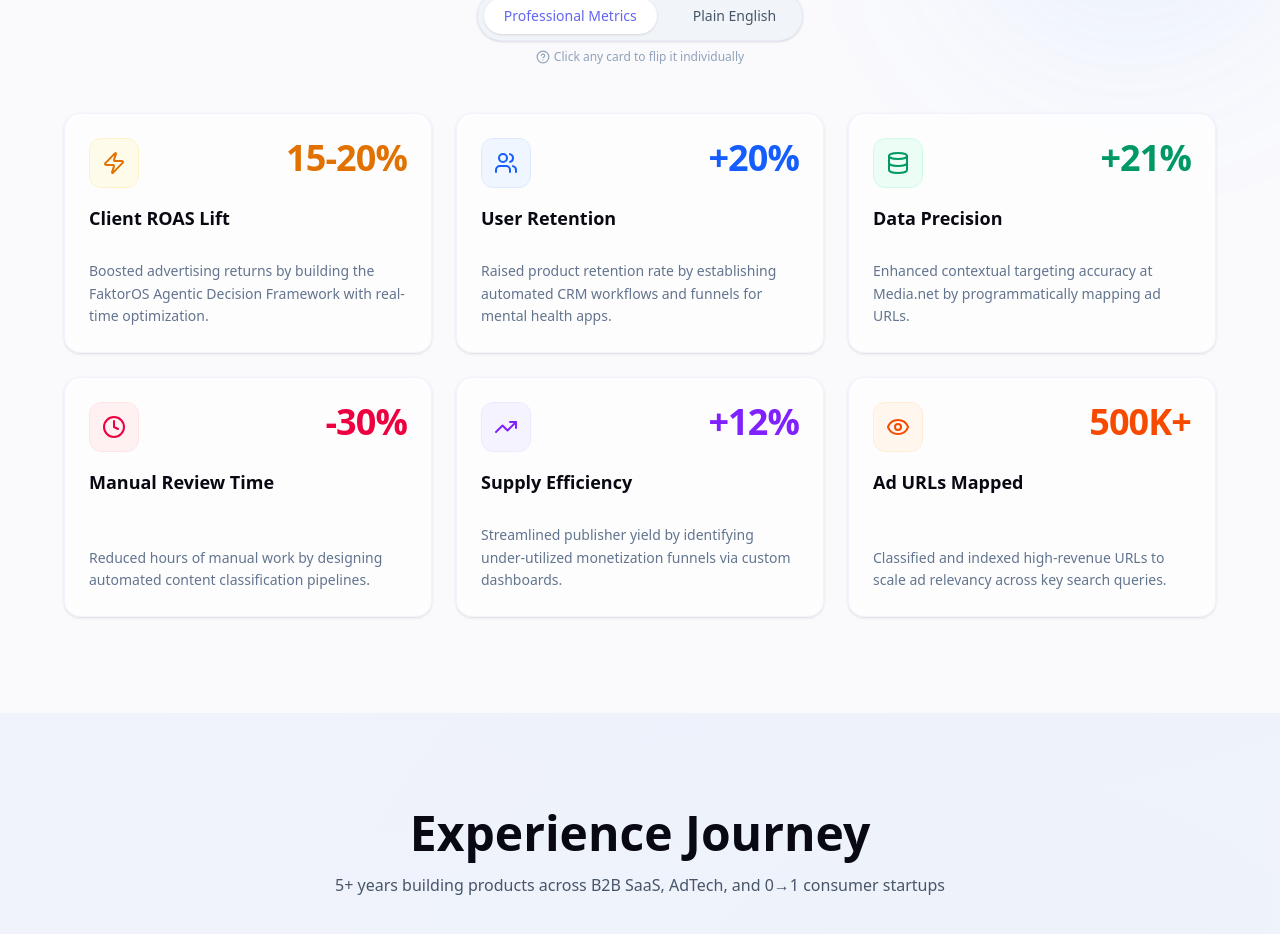
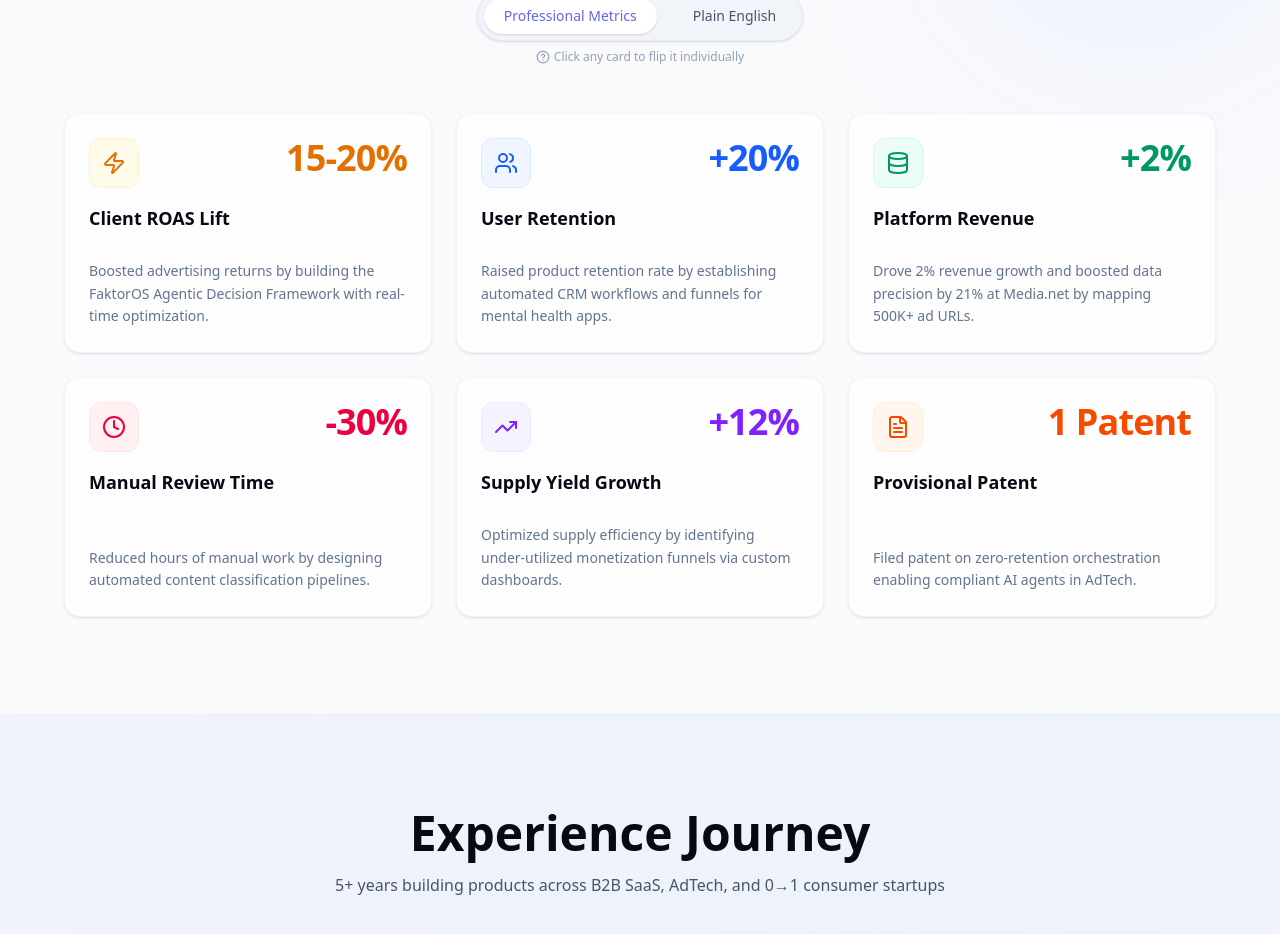
Before and after one commit to akrishav/portfolio1, a Next.js app: page / in a window 1280 px wide. Shown: the part 985-1919 px from the top of the page. Built offline with nearby package versions, Linux system fonts and the light colour scheme.

Commit message:
feat: simplify impact snapshot metrics to clear business outcomes (Patent, Revenue, and supply yield)

```diff
--- a/src/components/ImpactSnapshot.tsx
+++ b/src/components/ImpactSnapshot.tsx
@@ -2,7 +2,7 @@
 
 import { useState } from "react";
 import { motion, AnimatePresence } from "framer-motion";
-import { TrendingUp, Users, Clock, Database, Eye, Zap, HelpCircle } from "lucide-react";
+import { TrendingUp, Users, Clock, Database, FileText, Zap, HelpCircle } from "lucide-react";
 
 interface StatItem {
     icon: any;
@@ -33,8 +33,8 @@ const stats: StatItem[] = [
             description: "Boosted advertising returns by building the FaktorOS Agentic Decision Framework with real-time optimization."
         },
         plainEnglish: {
-            value: "1.2x",
-            label: "Ad Profitability",
+            value: "15-20%",
+            label: "Ad Campaign Profit",
             description: "Helped clients make 15-20% more money for every dollar they spent on online advertising campaigns."
         }
     },
@@ -49,7 +49,7 @@ const stats: StatItem[] = [
             description: "Raised product retention rate by establishing automated CRM workflows and funnels for mental health apps."
         },
         plainEnglish: {
-            value: "1 in 5",
+            value: "+20%",
             label: "Customer Loyalty",
             description: "Kept 20% more users returning to health apps daily through smart, personalized reminder campaigns."
         }
@@ -60,14 +60,14 @@ const stats: StatItem[] = [
         bgLight: "bg-emerald-50 dark:bg-emerald-950/20",
         borderLight: "border-emerald-100 dark:border-emerald-900/30",
         professional: {
-            value: "+21%",
-            label: "Data Precision",
-            description: "Enhanced contextual targeting accuracy at Media.net by programmatically mapping ad URLs."
+            value: "+2%",
+            label: "Platform Revenue",
+            description: "Drove 2% revenue growth and boosted data precision by 21% at Media.net by mapping 500K+ ad URLs."
         },
         plainEnglish: {
-            value: "95%+",
-            label: "Ad Relevancy",
-            description: "Ensured search ads accurately matched what users searched for, making them more helpful and clicked."
+            value: "+2%",
+            label: "Ad Network Sales",
+            description: "Increased overall ad platform sales by 2% by improving how accurately ads match search terms."
         }
     },
     {
@@ -81,9 +81,9 @@ const stats: StatItem[] = [
             description: "Reduced hours of manual work by designing automated content classification pipelines."
         },
         plainEnglish: {
-            value: "-12 hrs",
-            label: "Hours Saved / Wk",
-            description: "Replaced boring, repetitive manual website checks with AI pipelines, saving teams half a day of work."
+            value: "-30%",
+            label: "Hours Saved on Tasks",
+            description: "Replaced boring, repetitive manual website checks with AI pipelines, saving teams 30% of their operational time."
         }
     },
     {
@@ -93,29 +93,29 @@ const stats: StatItem[] = [
         borderLight: "border-violet-100 dark:border-violet-900/30",
         professional: {
             value: "+12%",
-            label: "Supply Efficiency",
-            description: "Streamlined publisher yield by identifying under-utilized monetization funnels via custom dashboards."
+            label: "Supply Yield Growth",
+            description: "Optimized supply efficiency by identifying under-utilized monetization funnels via custom dashboards."
         },
         plainEnglish: {
             value: "+12%",
-            label: "Publisher Earnings",
-            description: "Spotted unused ad spaces on blogs and sites, directly increasing their monthly ad revenue."
+            label: "Website Ad Earnings",
+            description: "Spotted unused ad spaces on publisher sites, directly increasing their monthly ad earnings by 12%."
         }
     },
     {
-        icon: Eye,
+        icon: FileText,
         color: "text-orange-600 dark:text-orange-400",
         bgLight: "bg-orange-50 dark:bg-orange-950/20",
         borderLight: "border-orange-100 dark:border-orange-900/30",
         professional: {
-            value: "500K+",
-            label: "Ad URLs Mapped",
-            description: "Classified and indexed high-revenue URLs to scale ad relevancy across key search queries."
+            value: "1 Patent",
+            label: "Provisional Patent",
+            description: "Filed patent on zero-retention orchestration enabling compliant AI agents in AdTech."
         },
         plainEnglish: {
-            value: "500,000+",
-            label: "Webpages Scanned",
-            description: "Built automated systems handling millions of searches, mapping half a million webpages to key queries."
+            value: "1 Patent",
+            label: "AI Patents Filed",
+            description: "Invented and patented secure AI technology that processes user search data without saving it, ensuring privacy."
         }
     }
 ];
```
